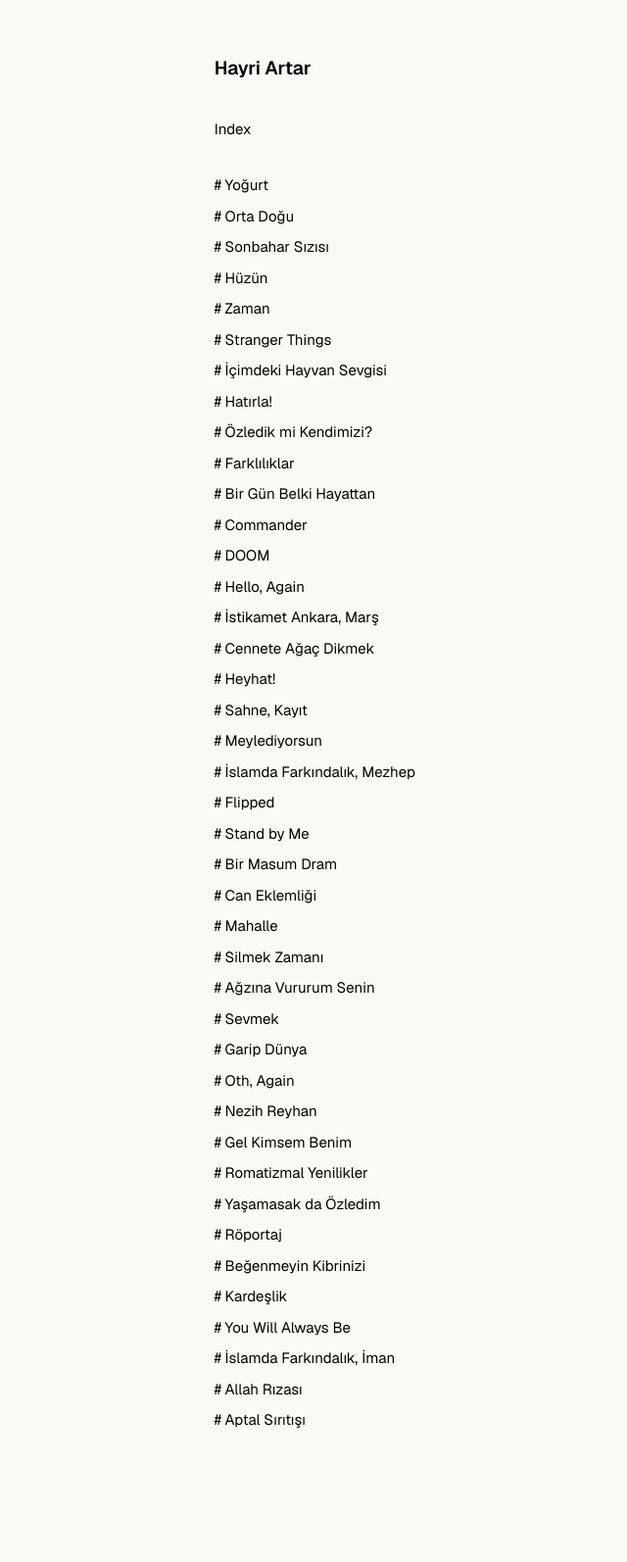
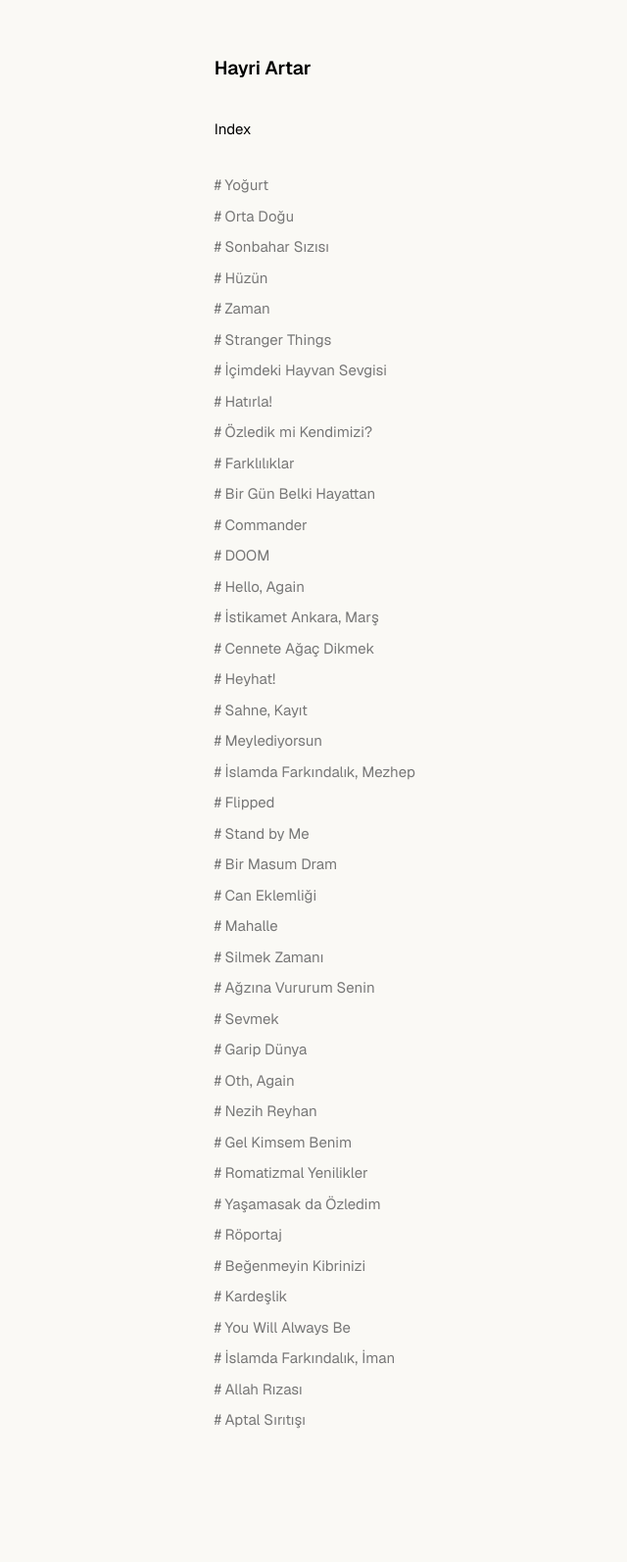
Before and after one commit to hayriartar/hayriartar.github.io, a Jekyll site: the page built from index.html, in a window 1280 px wide. Shown: the whole page at 98% size, without its empty margins (123-763 px from the left). Built offline with Jekyll 4.4.1, drawn with Linux system fonts in a browser that asks for light colours.

Commit message:
Add link color to post list items

```diff
--- a/assets/css/custom.css
+++ b/assets/css/custom.css
@@ -112,7 +112,7 @@ main {
 
 .post-list li { color:#777; padding: 2px 0px 4px 0px;  }
 .post-list li:first-child { padding-top: 0; }
-
+.post-list a { color: #777; }
 /* -------------------- INDEX -------------------- */
 
 .navbar {  margin-top:1rem; display: flex;  flex-direction: column; margin-bottom:50px; }
```
